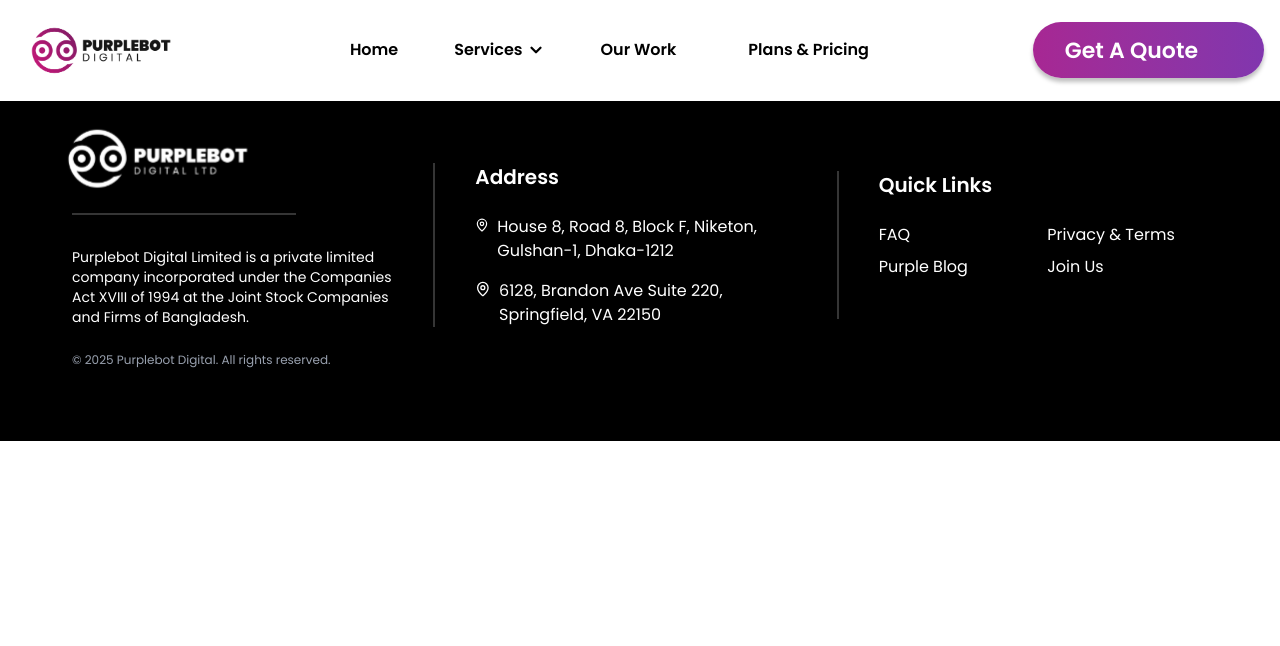
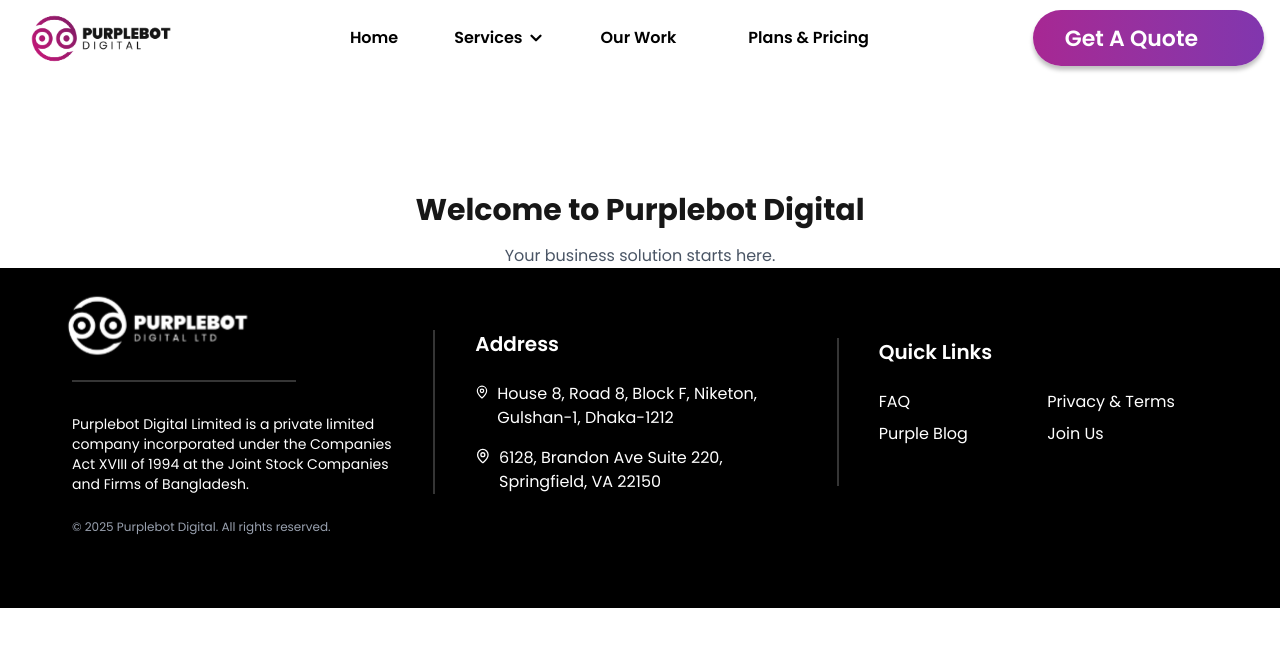
Before and after one commit to abufattahmdshakib/purplebot-digital-ltd, a Next.js app: page / in a window 1280 px wide. Shown: the top 646 px of the page. Built offline with nearby package versions, Linux system fonts and the light colour scheme.

Commit message:
fix min-h

```diff
--- a/Component/Navbar/Navbar.jsx
+++ b/Component/Navbar/Navbar.jsx
@@ -15,9 +15,9 @@
     };
 
     return (
-        <nav className="w-full">
+        <nav className="w-full fixed top-0 left-0 z-50 h-20 md:h-auto bg-white/10 backdrop-blur-md">
             {/* Container */}
-            <div className="flex justify-between items-center max-w-7xl mx-auto px-4 py-3 relative">
+            <div className="flex justify-between items-center max-w-7xl mx-auto px-4 pb-3 relative ">
                 {/* Left: Logo */}
                 <div className="flex items-center gap-2">
                     <Image src="/assist/logo.webp" alt="Logo" width={170} height={170} />
@@ -116,7 +116,7 @@
 
             {/* Mobile Menu */}
             <div
-                className={`md:hidden bg-white shadow-lg origin-top transition-transform duration-700 ease-in-out transform ${isMobileMenuOpen ? "scale-y-100" : "scale-y-0"}`}
+                className={`md:hidden bg-white shadow-lg origin-top transition-transform duration-700 ease-in-out transform -mt-3  ${isMobileMenuOpen ? "scale-y-100" : "scale-y-0"}`}
             >
                 <a
                     href="#"
--- a/src/app/page.js
+++ b/src/app/page.js
@@ -1,14 +1,35 @@
-import React from 'react'
-import Navbar from '../../Component/Navbar/Navbar'
-import Footer from '../../Component/Footer/Footer'
+import React from "react";
+import Navbar from "../../Component/Navbar/Navbar";
+import Footer from "../../Component/Footer/Footer";
 
 function Home() {
   return (
-    <div className='font-poppins'>
-      <div><Navbar></Navbar></div>
-      <div><Footer></Footer></div>
+    <div className="font-poppins">
+      {/* Fixed Navbar */}
+      <Navbar />
+
+      {/* Main Content */}
+      <div className="pt-24 md:pt-28">
+        {/* pt-24 ≈ 6rem for mobile, md:pt-28 ≈ 7rem for desktop */}
+        {/* Your page content goes here */}
+        <div className="min-h-[calc(100vh-95%)] flex flex-col justify-between">
+          {/* Example content placeholder */}
+          <div className="flex-1">
+            <h1 className="text-3xl font-bold text-center mt-20">
+              Welcome to Purplebot Digital
+            </h1>
+            <p className="text-center mt-4 text-gray-600">
+              Your business solution starts here.
+            </p>
+          </div>
+
+
+          {/* Footer */}
+          <Footer />
+        </div>
+      </div>
     </div>
-  )
+  );
 }
 
-export default Home
+export default Home;
```
